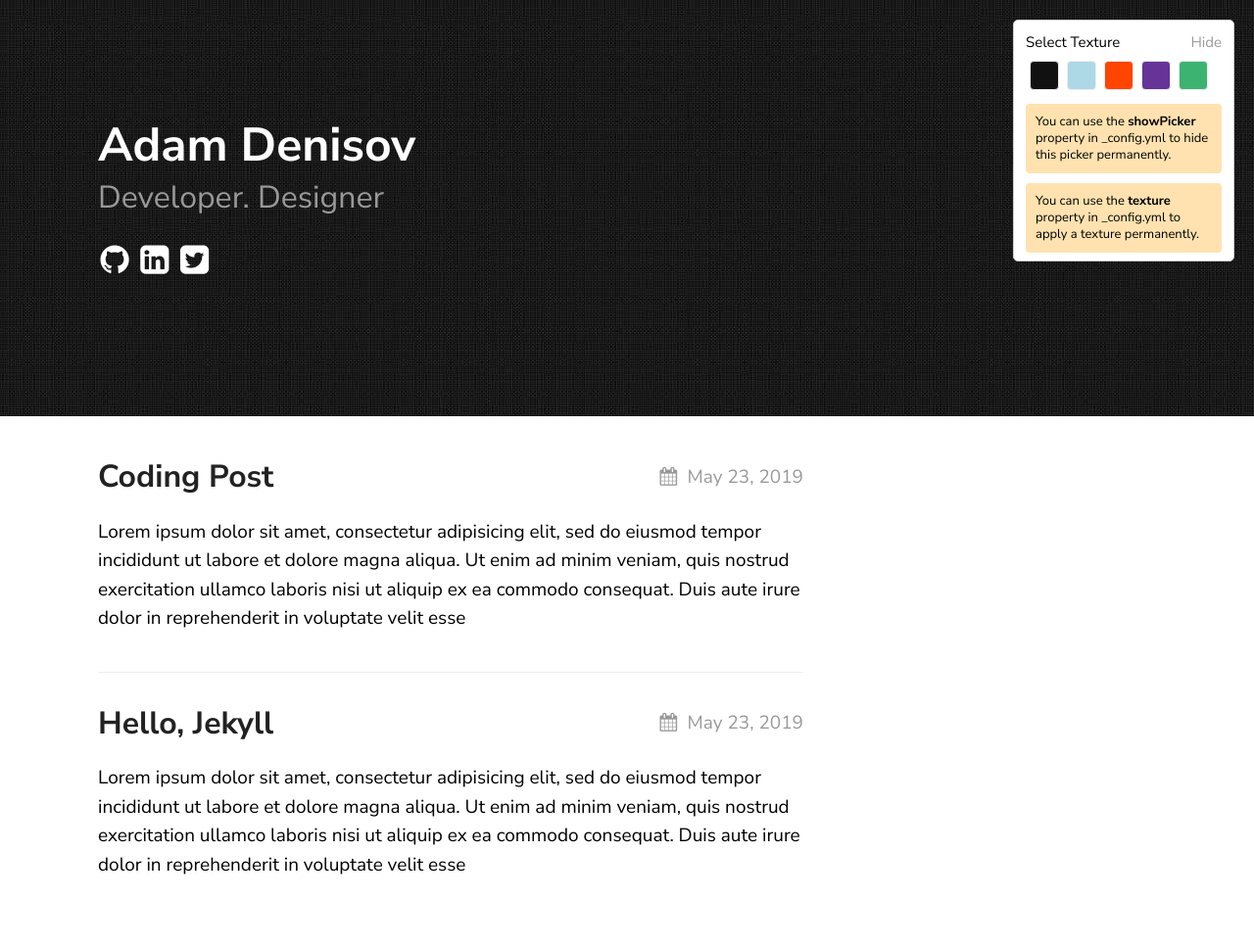
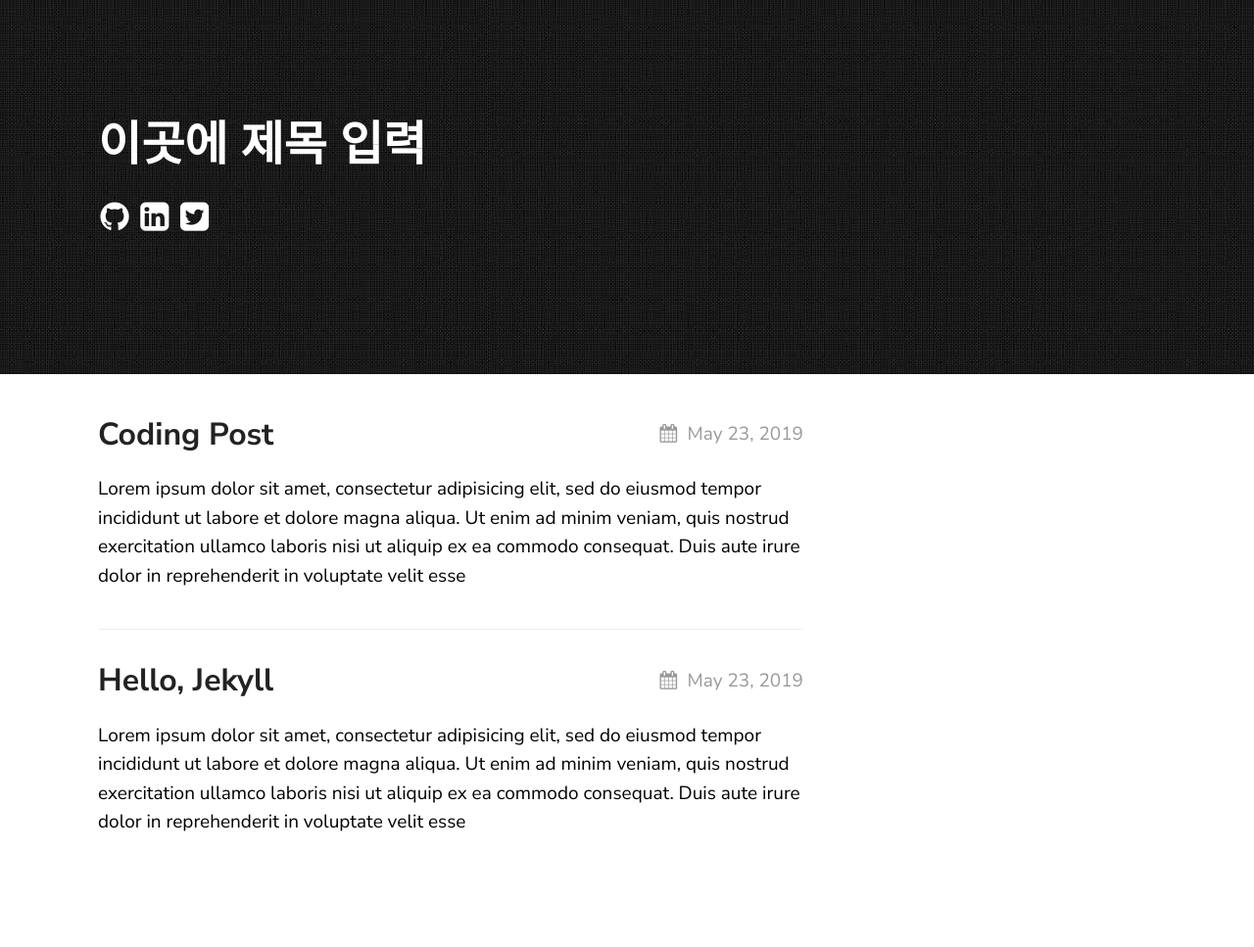
Before and after one commit to ASTAT1N/ASTAT1N.github.io, a Jekyll site: the page built from index.md, in a window 1280 px wide. Shown: the whole page at 98% size. Built offline with Jekyll 4.4.1, drawn with Linux system fonts in a browser that asks for light colours; after the commit the page ends 924 px from its top, so only the background shows below that.

Commit message:
change tiltle

```diff
--- a/_config.yml
+++ b/_config.yml
@@ -16,12 +16,12 @@ sass:
 
 permalink: /posts/:title/
 texture:
-  title: Adam Denisov
-  tagline: Developer. Designer
+  title: [이곳에 제목 입력]
+  tagline:
   date_format: "%b %-d, %Y"
   style: black
   showNav: false
-  showPicker: true
+  showPicker: false
 
   # generate social links in footer
   social_links:
```
